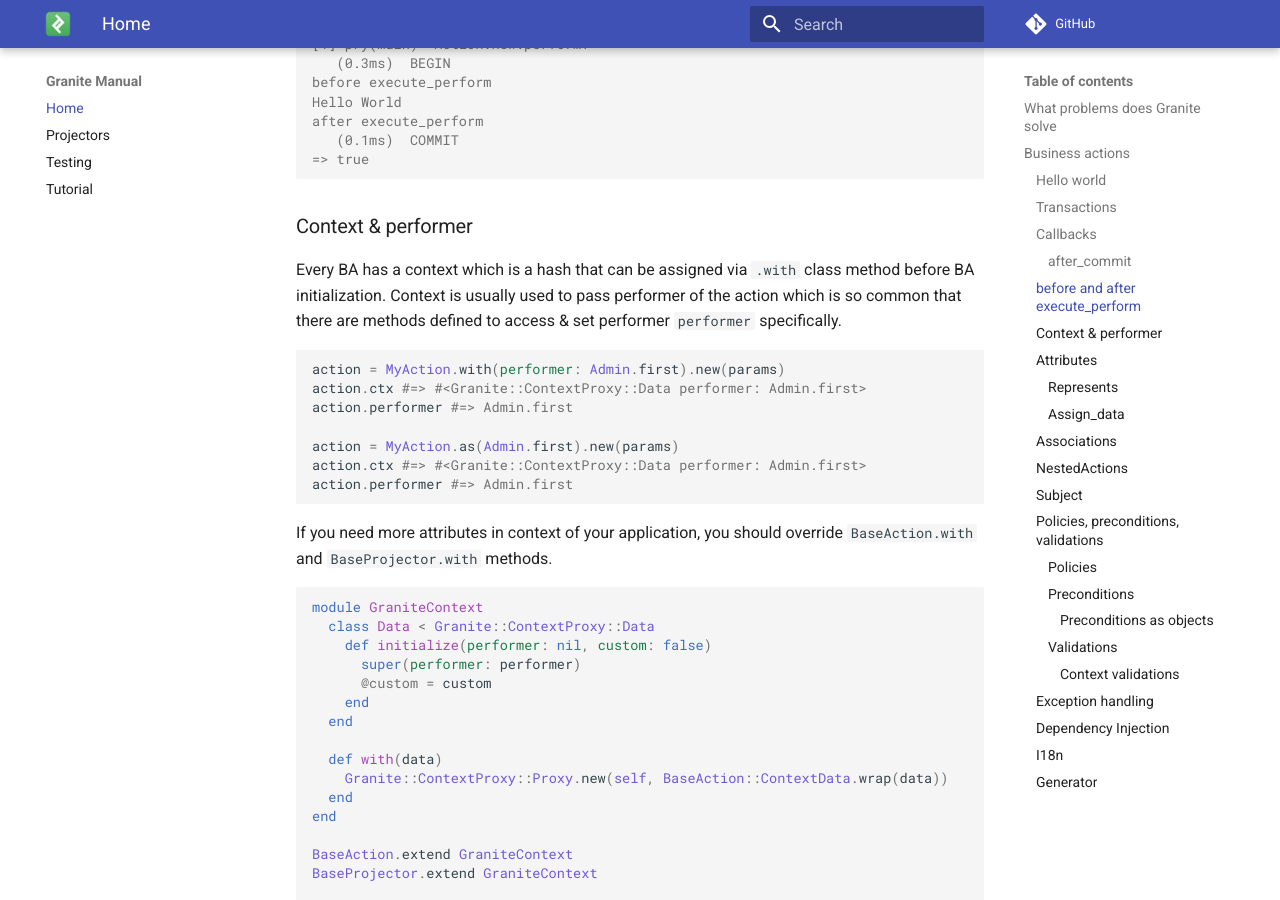
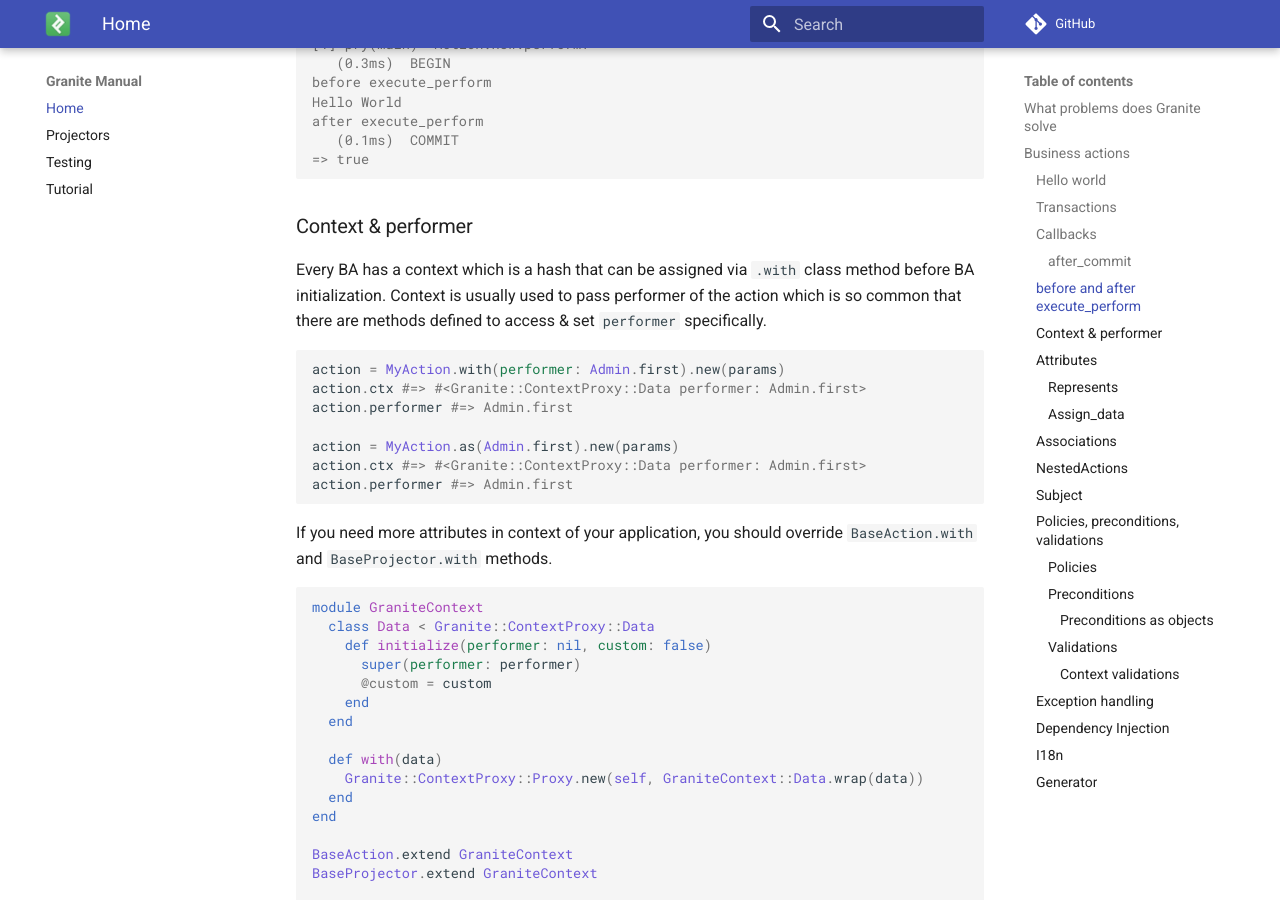
Before and after one commit to toptal/granite, an MkDocs documentation site: the page built from docs/index.md, in a window 1280 px wide and 900 px high, scrolled down 2338 px. Built offline with MkDocs 1.6.1 and Material for MkDocs 9.7.7, drawn with Linux system fonts in a browser that asks for light colours; comment, search, counter and statistics services are not loaded; old or Windows-style settings are respelled for this version of MkDocs.

Commit message:
Release 0.14.0

````diff
--- a/docs/index.md
+++ b/docs/index.md
@@ -120,8 +120,7 @@ after execute_perform
 
 Every BA has a context which is a hash that can be assigned via `.with` class method before BA
 initialization. Context is usually used to pass performer of the action which is so common that there
-are methods defined to access & set performer
-`performer` specifically.
+are methods defined to access & set `performer` specifically.
 
 ```ruby
 action = MyAction.with(performer: Admin.first).new(params)
@@ -146,7 +145,7 @@ module GraniteContext
   end
 
   def with(data)
-    Granite::ContextProxy::Proxy.new(self, BaseAction::ContextData.wrap(data))
+    Granite::ContextProxy::Proxy.new(self, GraniteContext::Data.wrap(data))
   end
 end
 
--- a/mkdocs.yml
+++ b/mkdocs.yml
@@ -17,7 +17,7 @@ markdown_extensions:
   - toc:
       permalink: true
 copyright: 'Copyright &copy; 2013 - 2018 Toptal'
-pages:
+nav:
   - Home: index.md
   - Projectors: projectors.md
   - Testing: testing.md
````
Also changed, not shown: CHANGELOG.md (+7 -0 lines), 1 other file.
